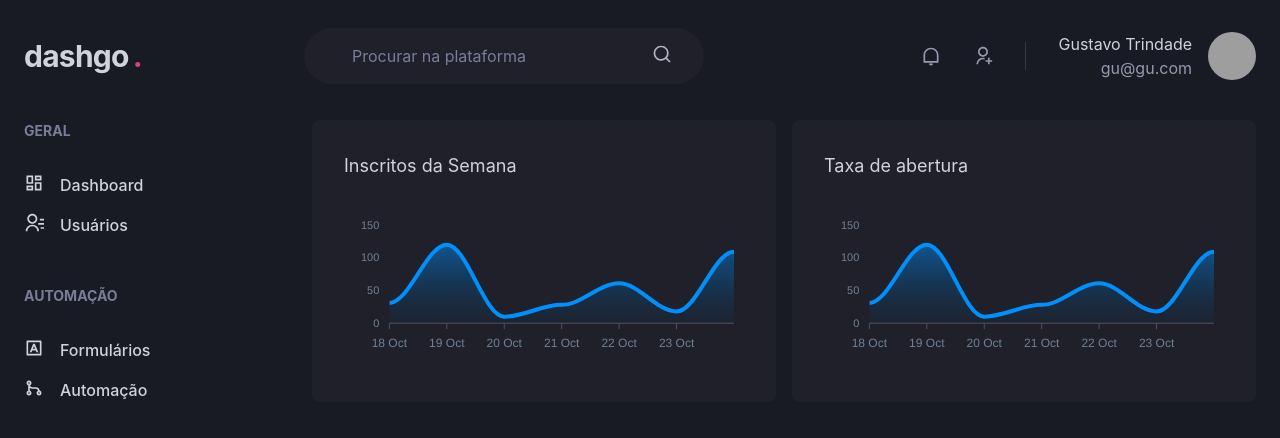
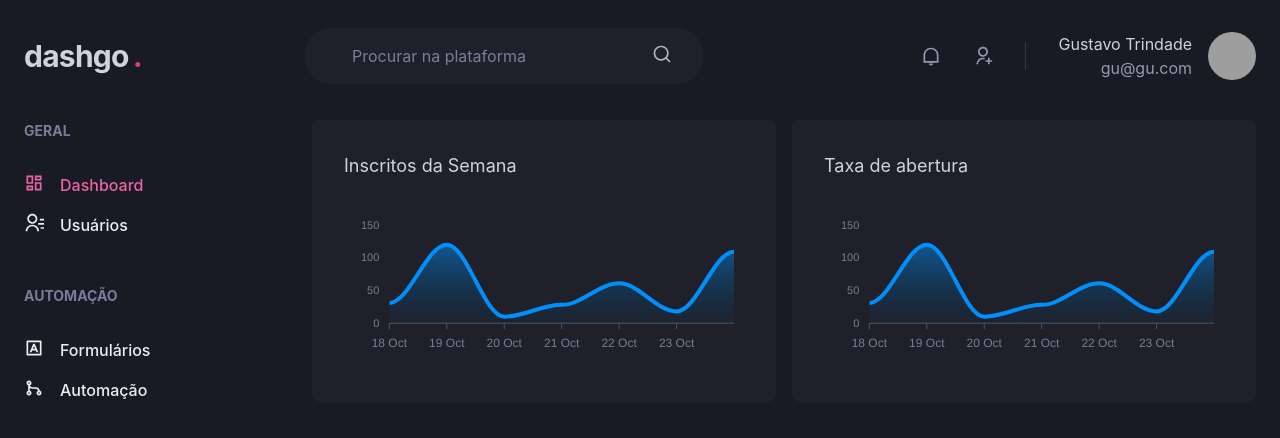
Before and after one commit to Gustavo-drafts/template-ignite-dashgo-04, a Next.js app: page /dashboard in a window 1280 px wide. Shown: the top 438 px of the page. Built offline with nearby package versions, Linux system fonts and the light colour scheme; grey boxes are pictures that could not be loaded.

Commit message:
added title and activeLinks on page

```diff
--- /dev/null
+++ b/src/components/ActiveLink.tsx
@@ -0,0 +1,38 @@
+import Link, { LinkProps } from "next/link";
+import { useRouter } from "next/router";
+import { cloneElement, ReactElement } from "react";
+
+
+interface ActiveLinkProps extends LinkProps {
+  children: ReactElement;
+  sholdMatchExactHref?: boolean;
+}
+
+export function ActiveLink( {
+  children,
+  sholdMatchExactHref = false,
+  ...rest
+}: ActiveLinkProps ) {
+
+  const { asPath } = useRouter()
+
+  let isActive = false;
+
+  if ( sholdMatchExactHref && ( asPath === rest.href || asPath === rest.as ) ) {
+    isActive = true;
+  }
+
+  if ( !sholdMatchExactHref &&
+    ( asPath.startsWith( String( rest.href ) ) ||
+      asPath.startsWith( String( rest.as ) ) ) ) {
+    isActive = true;
+  }
+
+  return (
+    <Link {...rest}>
+      {cloneElement( children, {
+        color: isActive ? 'pink.400' : 'gray.50'
+      } )}
+    </Link>
+  )
+}
--- a/src/components/Sidebar/Navlink.tsx
+++ b/src/components/Sidebar/Navlink.tsx
@@ -1,6 +1,6 @@
 import { Icon, Link as ChakraLink, Text, LinkProps as ChakraLinkProps } from "@chakra-ui/react";
-import Link from "next/link";
 import { ElementType } from "react"
+import { ActiveLink } from "../ActiveLink";
 
 interface NavLinkProps extends ChakraLinkProps {
   icon: ElementType;
@@ -10,11 +10,11 @@
 
 export function NavLink( { icon, children, href, ...rest }: NavLinkProps ) {
   return (
-    <Link href={href} passHref>
+    <ActiveLink href={href} passHref>
       <ChakraLink display='flex' alignItems='stretch' {...rest}>
         <Icon as={icon} fontSize='20' />
         <Text ml='4' fontWeight='medium'>{children}</Text>
       </ChakraLink>
-    </Link>
+    </ActiveLink>
   )
 }
--- a/src/pages/dashboard.tsx
+++ b/src/pages/dashboard.tsx
@@ -1,12 +1,13 @@
 import { Box, Flex, SimpleGrid, Text, theme } from "@chakra-ui/react";
 import dynamic from "next/dynamic";
+import Head from "next/head";
 import { Header } from "../components/Header";
 import { Sidebar } from "../components/Sidebar";
 
 // Usando a estratégia de Lazy-Loading do NextJS
-const Chart = dynamic(() => import('react-apexcharts'), {
+const Chart = dynamic( () => import( 'react-apexcharts' ), {
   ssr: false,
-})
+} )
 
 // Estilização do 'apexChart'
 const options = {
@@ -65,6 +66,10 @@
 
 export default function Dashboard() {
   return (
+    <>
+      <Head>
+        <title>Dashboard</title>
+      </Head>
       <Flex direction={'column'} h='100vh'>
         <Header />
 
@@ -94,5 +99,6 @@
           </SimpleGrid>
         </Flex>
       </Flex>
+    </>
   )
 }
--- a/src/pages/index.tsx
+++ b/src/pages/index.tsx
@@ -1,10 +1,15 @@
 import { Button, Flex, Stack } from "@chakra-ui/react";
+import Head from "next/head";
 import { Input } from "../components/Form/Input";
 
 
 
 export default function SignIn() {
   return (
+    <>
+      <Head>
+        <title>Login</title>
+      </Head>
       <Flex
         w="100vw"
         h="100vh"
@@ -28,5 +33,6 @@
           <Button type="submit" mt='6' colorScheme='blue' size='lg'>Entrar</Button>
         </Flex>
       </Flex>
+    </>
   )
 }
--- a/src/pages/users/create.tsx
+++ b/src/pages/users/create.tsx
@@ -1,4 +1,5 @@
 import { Box, Button, Center, Checkbox, Divider, Flex, Heading, HStack, Icon, SimpleGrid, Table, Tbody, Td, Text, Th, Thead, Tr, VStack } from "@chakra-ui/react";
+import Head from "next/head";
 import Link from "next/link";
 import { Input } from "../../components/Form/Input";
 import { Header } from "../../components/Header";
@@ -6,6 +7,10 @@
 
 export default function CreateUser() {
   return (
+    <>
+      <Head>
+        <title>User | Create</title>
+      </Head>
       <Box>
         <Header />
 
@@ -40,5 +45,6 @@
           </Box>
         </Flex>
       </Box>
+    </>
   )
 }
--- a/src/pages/users/index.tsx
+++ b/src/pages/users/index.tsx
@@ -1,4 +1,5 @@
 import { Box, Button, Center, Checkbox, Flex, Heading, Icon, Table, Tbody, Td, Text, Th, Thead, Tr, useBreakpointValue } from "@chakra-ui/react";
+import Head from "next/head";
 import Link from "next/link";
 import { RiAddLine, RiPencilLine } from "react-icons/ri";
 import { Header } from "../../components/Header";
@@ -12,6 +13,10 @@
   } )
 
   return (
+    <>
+    <Head>
+      <title>Users | List</title>
+    </Head>
       <Box>
         <Header />
 
@@ -77,5 +82,6 @@
           </Box>
         </Flex>
       </Box>
+    </>
   )
 }
```
Lines whose indentation alone changed are shown as unchanged.
